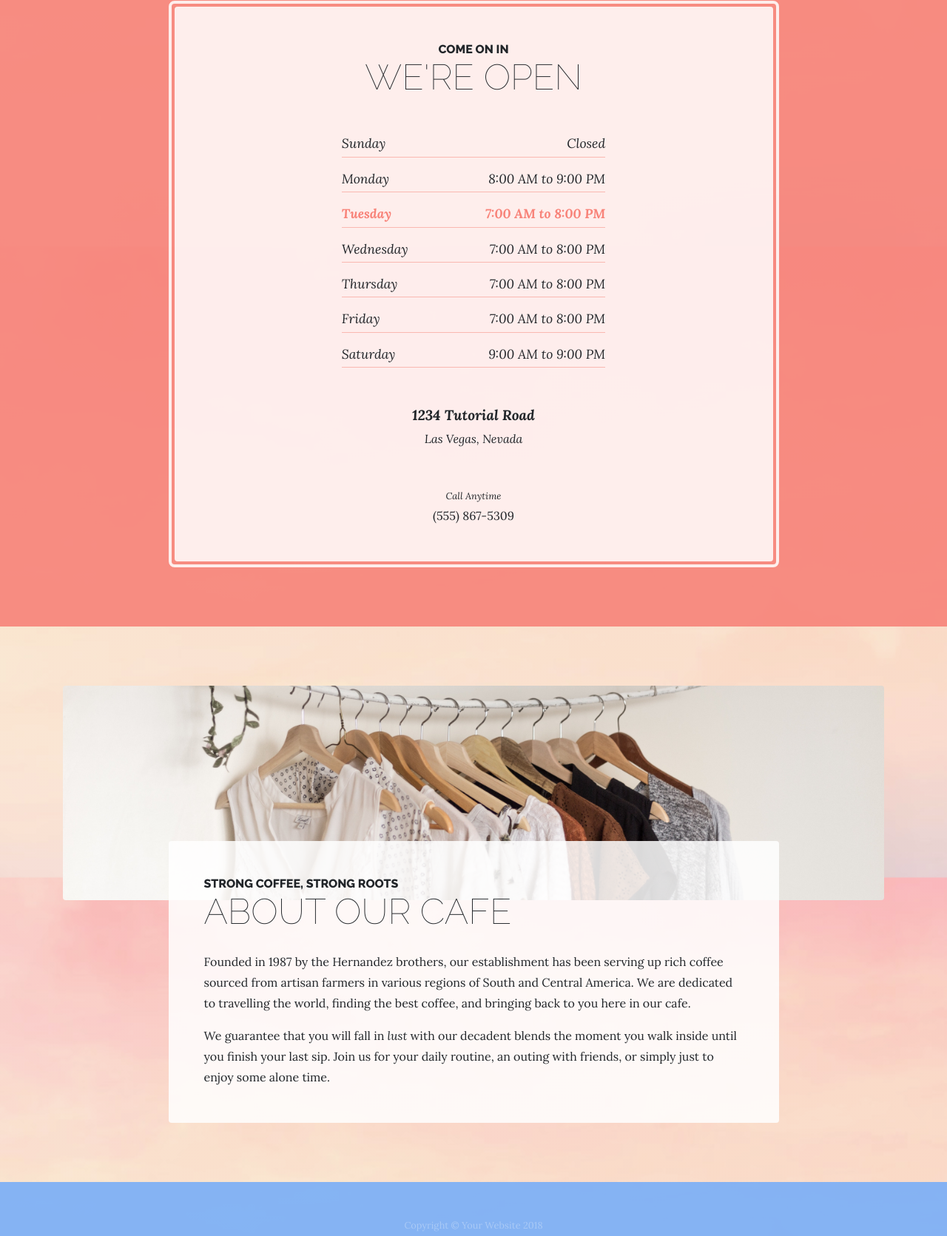
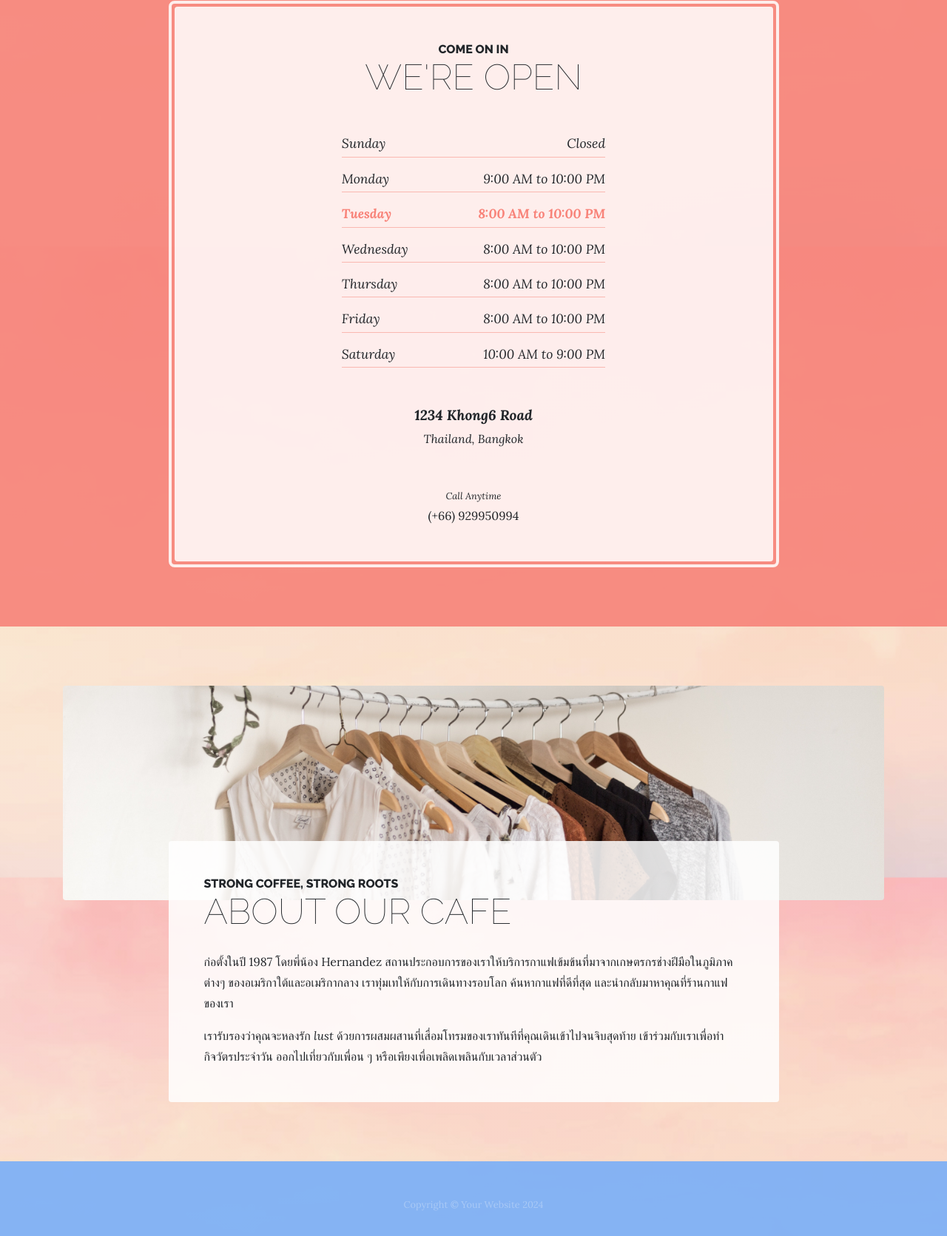
Before and after one commit to 1166109060754Boonyapa/-nnpm, a website: page store.html in a window 1280 px wide. Shown: the part 519-2190 px from the top of the page at 74% size. Drawn offline with Linux system fonts and the light colour scheme.

Commit message:
เเก้เวลา

```diff
--- a/css/business-casual.css
+++ b/css/business-casual.css
@@ -6,7 +6,7 @@
 
 body {
   font-family: 'Lora';
-  background-image: linear-gradient(rgba(24, 199, 248, 0.897), rgba(223, 177, 162, 0.158)), url("../img/cloud-bg.jpg");
+  background-image: linear-gradient(rgba(199, 101, 224, 0.628), rgba(223, 177, 162, 0.158)), url("../img/cloud-bg.jpg");
   background-attachment: fixed;
   background-position: center;
   background-size: cover;
--- a/store.html
+++ b/store.html
@@ -8,7 +8,7 @@
     <meta name="description" content="">
     <meta name="author" content="">
 
-    <title>Business Casual - Start Bootstrap Theme</title>
+    <title>NN HAPPY SHOP</title>
 
     <!-- Bootstrap core CSS -->
     <link href="vendor/bootstrap/css/bootstrap.min.css" rel="stylesheet">
@@ -25,8 +25,8 @@
   <body>
 
     <h1 class="site-heading text-center text-white d-none d-lg-block">
-      <span class="site-heading-upper text-primary mb-3">A Free Bootstrap 4 Business Theme</span>
-      <span class="site-heading-lower">Business Casual</span>
+      <span class="site-heading-upper text-primary mb-3">WELCOME SHOP</span>
+      <span class="site-heading-lower">NN HAPPY</span>
     </h1>
 
     <!-- Navigation -->
@@ -73,34 +73,34 @@
                 </li>
                 <li class="list-unstyled-item list-hours-item d-flex">
                   Monday
-                  <span class="ml-auto">8:00 AM to 9:00 PM</span>
+                  <span class="ml-auto">9:00 AM to 10:00 PM</span>
                 </li>
                 <li class="list-unstyled-item list-hours-item d-flex">
                   Tuesday
-                  <span class="ml-auto">7:00 AM to 8:00 PM</span>
+                  <span class="ml-auto">8:00 AM to 10:00 PM</span>
                 </li>
                 <li class="list-unstyled-item list-hours-item d-flex">
                   Wednesday
-                  <span class="ml-auto">7:00 AM to 8:00 PM</span>
+                  <span class="ml-auto">8:00 AM to 10:00 PM</span>
                 </li>
                 <li class="list-unstyled-item list-hours-item d-flex">
                   Thursday
-                  <span class="ml-auto">7:00 AM to 8:00 PM</span>
+                  <span class="ml-auto">8:00 AM to 10:00 PM</span>
                 </li>
                 <li class="list-unstyled-item list-hours-item d-flex">
                   Friday
-                  <span class="ml-auto">7:00 AM to 8:00 PM</span>
+                  <span class="ml-auto">8:00 AM to 10:00 PM</span>
                 </li>
                 <li class="list-unstyled-item list-hours-item d-flex">
                   Saturday
-                  <span class="ml-auto">9:00 AM to 9:00 PM</span>
+                  <span class="ml-auto">10:00 AM to 9:00 PM</span>
                 </li>
               </ul>
               <p class="address mb-5">
                 <em>
-                  <strong>1234 Tutorial Road</strong>
+                  <strong>1234 Khong6 Road</strong>
                   <br>
-                  Las Vegas, Nevada
+                  Thailand, Bangkok
                 </em>
               </p>
               <p class="mb-0">
@@ -108,7 +108,7 @@
                   <em>Call Anytime</em>
                 </small>
                 <br>
-                (555) 867-5309
+                (+66) 929950994
               </p>
             </div>
           </div>
@@ -127,10 +127,10 @@
                   <span class="section-heading-upper">Strong Coffee, Strong Roots</span>
                   <span class="section-heading-lower">About Our Cafe</span>
                 </h2>
-                <p>Founded in 1987 by the Hernandez brothers, our establishment has been serving up rich coffee sourced from artisan farmers in various regions of South and Central America. We are dedicated to travelling the world, finding the best coffee, and bringing back to you here in our cafe.</p>
-                <p class="mb-0">We guarantee that you will fall in
+                <p>ก่อตั้งในปี 1987 โดยพี่น้อง Hernandez สถานประกอบการของเราให้บริการกาแฟเข้มข้นที่มาจากเกษตรกรช่างฝีมือในภูมิภาคต่างๆ ของอเมริกาใต้และอเมริกากลาง เราทุ่มเทให้กับการเดินทางรอบโลก ค้นหากาแฟที่ดีที่สุด และนำกลับมาหาคุณที่ร้านกาแฟของเรา</p>
+                <p class="mb-0">เรารับรองว่าคุณจะหลงรัก
                   <em>lust</em>
-                  with our decadent blends the moment you walk inside until you finish your last sip. Join us for your daily routine, an outing with friends, or simply just to enjoy some alone time.</p>
+                  ด้วยการผสมผสานที่เสื่อมโทรมของเราทันทีที่คุณเดินเข้าไปจนจิบสุดท้าย เข้าร่วมกับเราเพื่อทำกิจวัตรประจำวัน ออกไปเที่ยวกับเพื่อน ๆ หรือเพียงเพื่อเพลิดเพลินกับเวลาส่วนตัว</p>
               </div>
             </div>
           </div>
@@ -140,7 +140,7 @@
 
     <footer class="footer text-faded text-center py-5">
       <div class="container">
-        <p class="m-0 small">Copyright &copy; Your Website 2018</p>
+        <p class="m-0 small">Copyright &copy; Your Website 2024</p>
       </div>
     </footer>
 
```
